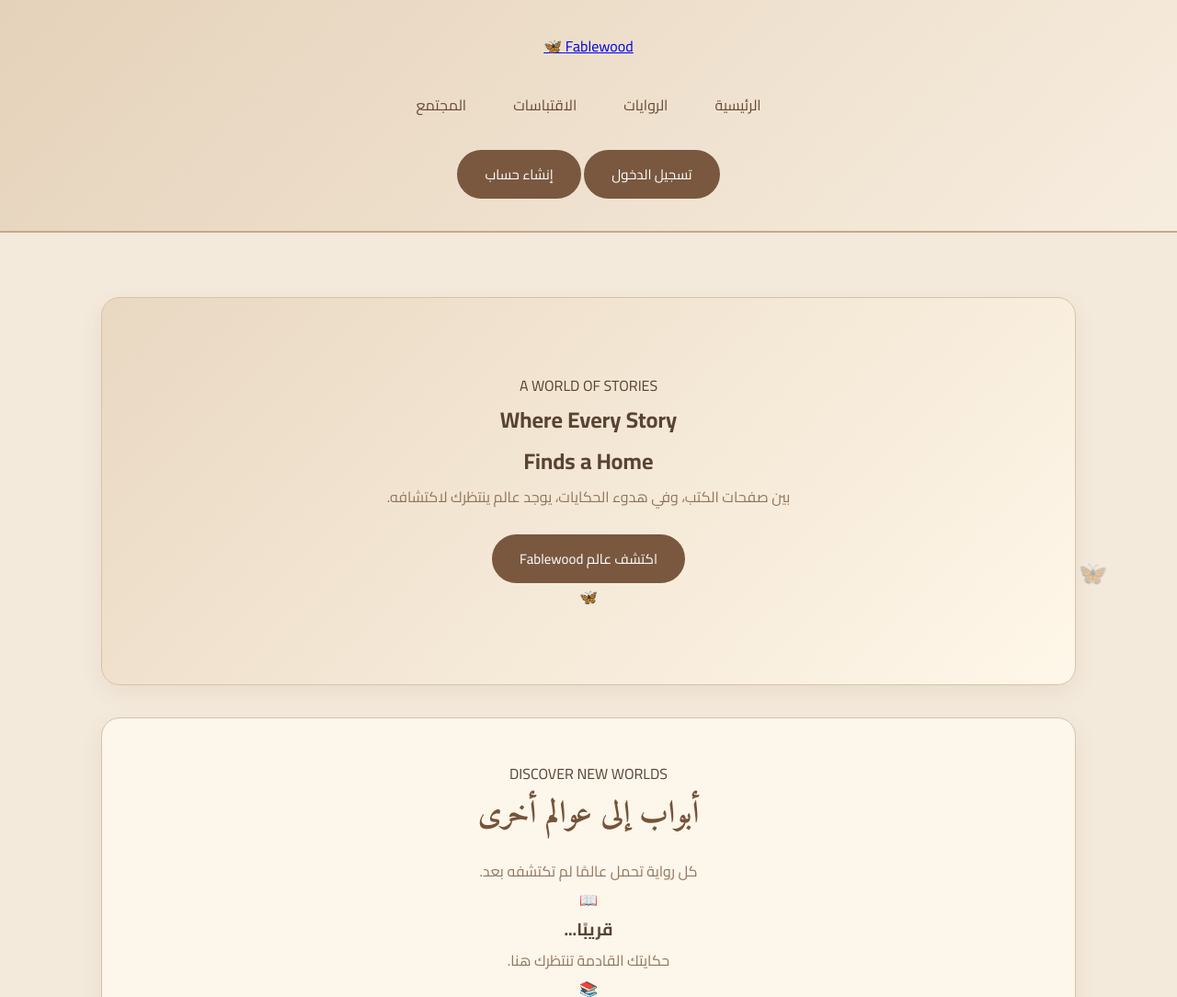
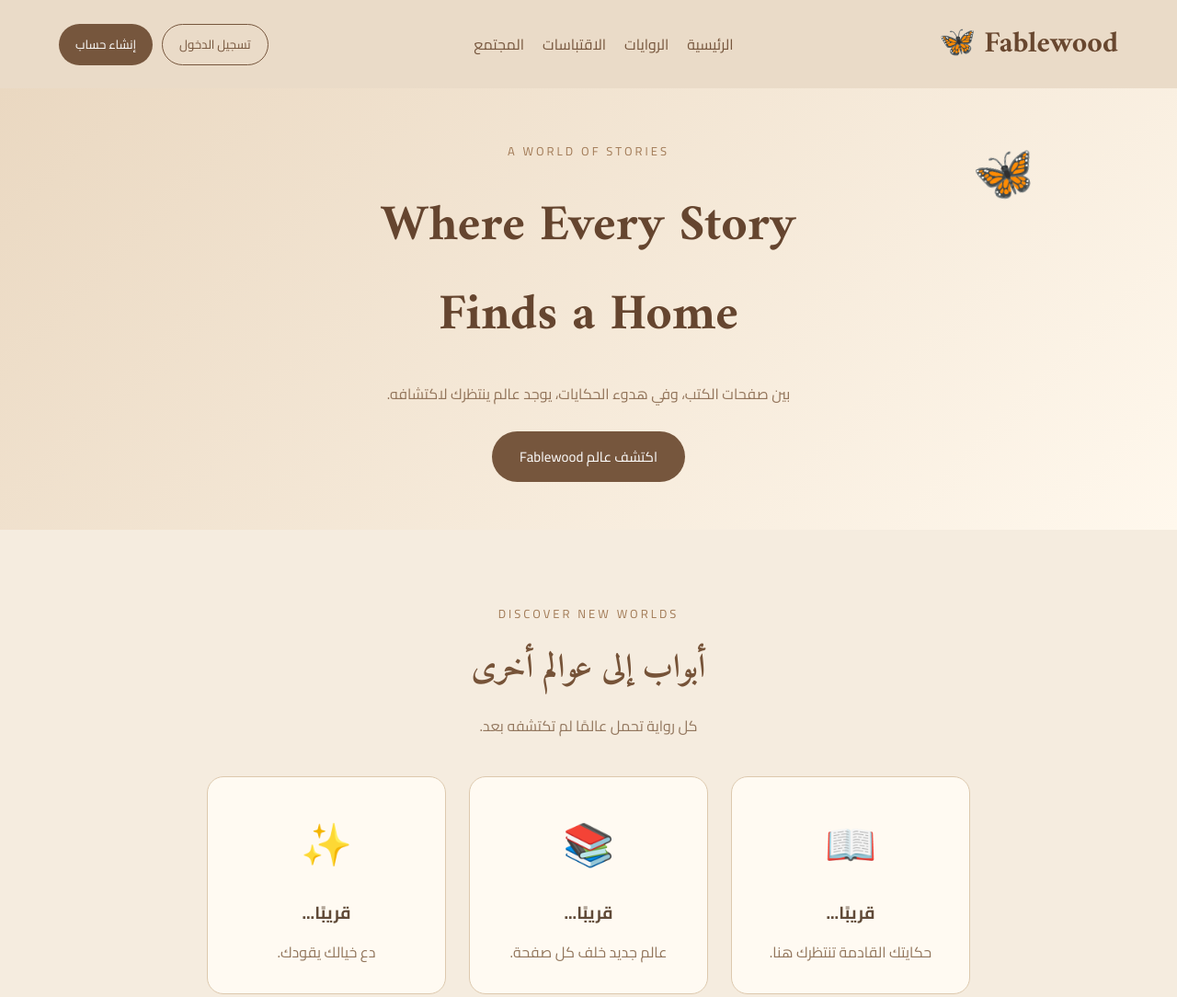
Before and after one commit to b00877586-del/Fablewood, a plain HTML site: page index.html in a window 1280 px wide. Shown: the top 1084 px of the page at 92% size. Drawn offline with Linux system fonts and the light colour scheme.

Commit message:
Update style.css

```diff
--- a/style.css
+++ b/style.css
@@ -8,191 +8,274 @@
 }
 
 body {
-    background: #f4eadb;
-    color: #594333;
+    background: #f5ecdf;
+    color: #604a38;
     font-family: 'Cairo', sans-serif;
-    overflow-x: hidden;
-}
-
-/* Header */
-
-header {
-    text-align: center;
-    padding: 35px 15px;
-    background: linear-gradient(135deg, #e5d2ba, #f7eddf);
-    border-bottom: 2px solid #c5a989;
-    position: relative;
-}
-
-header h1 {
-    font-family: 'Amiri', serif;
-    font-size: 55px;
-    color: #65452f;
-    letter-spacing: 2px;
-}
-
-header p {
-    font-size: 14px;
-    color: #92745a;
-    letter-spacing: 2px;
-    direction: ltr;
 }
 
 /* Navigation */
 
-nav {
-    margin-top: 25px;
+.navbar {
     display: flex;
-    justify-content: center;
+    justify-content: space-between;
+    align-items: center;
+    padding: 20px 5%;
+    background: #eadbc8;
     flex-wrap: wrap;
     gap: 15px;
 }
 
+.logo {
+    font-family: 'Amiri', serif;
+    font-size: 32px;
+    font-weight: bold;
+    color: #68472f;
+    text-decoration: none;
+}
+
+nav {
+    display: flex;
+    gap: 20px;
+    flex-wrap: wrap;
+}
+
 nav a {
+    color: #76563d;
     text-decoration: none;
-    color: #684a35;
-    padding: 9px 18px;
-    border-radius: 25px;
     transition: 0.3s;
 }
 
 nav a:hover {
-    background: #79583f;
-    color: #fff5e8;
+    color: #b18458;
 }
 
-/* Main */
-
-main {
-    max-width: 1100px;
-    margin: auto;
-    padding: 35px 20px;
-}
-
-section {
-    min-height: 240px;
-    margin: 35px 0;
-    padding: 45px 25px;
-    text-align: center;
-    background: rgba(255, 250, 240, 0.75);
-    border: 1px solid #d8c2a7;
-    border-radius: 20px;
-    box-shadow: 0 8px 25px rgba(91, 64, 42, 0.08);
-    transition: 0.4s;
-}
-
-section:hover {
-    transform: translateY(-5px);
-    box-shadow: 0 12px 30px rgba(91, 64, 42, 0.13);
-}
-
-section h2 {
-    font-family: 'Amiri', serif;
-    font-size: 34px;
-    color: #765338;
-    margin-bottom: 15px;
-}
-
-section p {
-    color: #92765d;
-    line-height: 2;
-}
-
-/* Welcome Section */
-
-#home {
-    padding: 80px 20px;
-    background: linear-gradient(135deg, #e9d8c2, #fff7e9);
-}
-
-#home h2 {
-    font-size: 45px;
-}
+/* Buttons */
 
 button {
-    margin-top: 25px;
-    padding: 12px 30px;
+    font-family: 'Cairo', sans-serif;
+    cursor: pointer;
     border: none;
-    border-radius: 30px;
-    background: #79583f;
-    color: white;
-    font-family: 'Cairo', sans-serif;
-    font-size: 15px;
-    cursor: pointer;
     transition: 0.3s;
 }
 
-button:hover {
-    background: #a17a56;
-    transform: scale(1.05);
+.auth-buttons {
+    display: flex;
+    gap: 10px;
 }
 
-/* Butterflies */
-
-body::before {
-    content: "🦋";
-    position: fixed;
-    top: 25%;
-    left: 5%;
-    font-size: 30px;
-    opacity: 0.45;
-    pointer-events: none;
-    animation: butterfly 7s infinite ease-in-out;
+.login-btn,
+.signup-btn {
+    padding: 9px 18px;
+    border-radius: 25px;
 }
 
-body::after {
-    content: "🦋";
-    position: fixed;
-    bottom: 15%;
-    right: 6%;
-    font-size: 25px;
-    opacity: 0.35;
-    pointer-events: none;
-    animation: butterfly 9s infinite ease-in-out reverse;
+.login-btn {
+    background: transparent;
+    color: #76563d;
+    border: 1px solid #76563d;
 }
 
-@keyframes butterfly {
+.signup-btn,
+.explore-btn,
+.community-section button {
+    background: #76563d;
+    color: white;
+}
+
+.signup-btn:hover,
+.explore-btn:hover,
+.community-section button:hover {
+    background: #a17a56;
+}
+
+/* Hero */
+
+.hero {
+    min-height: 480px;
+    display: flex;
+    justify-content: center;
+    align-items: center;
+    text-align: center;
+    position: relative;
+    overflow: hidden;
+    padding: 50px 20px;
+    background: linear-gradient(135deg, #ead8c1, #fff8ed);
+}
+
+.hero-content {
+    max-width: 650px;
+    z-index: 1;
+}
+
+.welcome-label,
+.section-heading span,
+.quotes-section > span {
+    color: #a17a56;
+    letter-spacing: 3px;
+    font-size: 13px;
+}
+
+.hero h1 {
+    font-family: 'Amiri', serif;
+    font-size: 55px;
+    color: #65452f;
+    margin: 20px 0;
+    direction: ltr;
+}
+
+.hero p {
+    line-height: 2;
+    color: #92745a;
+}
+
+.explore-btn {
+    margin-top: 25px;
+    padding: 13px 30px;
+    border-radius: 30px;
+    font-size: 15px;
+}
+
+.hero-decoration {
+    position: absolute;
+    top: 40px;
+    right: 12%;
+    font-size: 55px;
+    animation: fly 5s infinite ease-in-out;
+}
+
+@keyframes fly {
     0%, 100% {
         transform: translateY(0) rotate(-10deg);
     }
 
     50% {
-        transform: translateY(-35px) rotate(15deg);
+        transform: translateY(-25px) rotate(15deg);
     }
+}
+
+/* Books */
+
+.books-section {
+    padding: 75px 20px;
+    text-align: center;
+}
+
+.section-heading h2,
+.quotes-section h2,
+.community-section h2 {
+    font-family: 'Amiri', serif;
+    font-size: 36px;
+    margin: 15px 0;
+    color: #765338;
+}
+
+.section-heading p {
+    color: #92765d;
+}
+
+.books-container {
+    display: flex;
+    justify-content: center;
+    flex-wrap: wrap;
+    gap: 25px;
+    margin-top: 40px;
+}
+
+.book-card {
+    background: #fffaf2;
+    border: 1px solid #ddc9ae;
+    border-radius: 18px;
+    padding: 30px;
+    width: 260px;
+    transition: 0.3s;
+}
+
+.book-card:hover {
+    transform: translateY(-8px);
+    box-shadow: 0 10px 25px #76533820;
+}
+
+.book-icon {
+    font-size: 45px;
+    margin-bottom: 15px;
+}
+
+.book-card h3 {
+    margin-bottom: 10px;
+}
+
+.book-card p {
+    color: #92765d;
+}
+
+/* Quotes */
+
+.quotes-section {
+    text-align: center;
+    padding: 75px 20px;
+    background: #eadbc8;
+}
+
+.quotes-section blockquote {
+    font-family: 'Amiri', serif;
+    font-size: 25px;
+    line-height: 2;
+    max-width: 650px;
+    margin: 25px auto 0;
+    color: #765338;
+}
+
+/* Community */
+
+.community-section {
+    text-align: center;
+    padding: 80px 20px;
+}
+
+.community-section p {
+    line-height: 2;
+    color: #92765d;
+}
+
+.community-section button {
+    padding: 12px 30px;
+    border-radius: 25px;
+    margin-top: 25px;
 }
 
 /* Footer */
 
 footer {
     text-align: center;
-    padding: 25px;
-    background: #e5d2ba;
+    padding: 35px 15px;
+    background: #dfcbb3;
     color: #765338;
-    margin-top: 50px;
+    line-height: 2;
+}
+
+footer h2 {
+    font-family: 'Amiri', serif;
+    font-size: 30px;
 }
 
 /* Mobile */
 
-@media (max-width: 600px) {
-
-    header h1 {
-        font-size: 42px;
+@media (max-width: 750px) {
+    .navbar {
+        justify-content: center;
+        flex-direction: column;
     }
 
     nav {
-        gap: 5px;
+        justify-content: center;
     }
 
-    nav a {
-        font-size: 13px;
-        padding: 8px 12px;
+    .hero h1 {
+        font-size: 40px;
     }
 
-    section {
-        padding: 35px 15px;
-    }
-
-    #home h2 {
-        font-size: 34px;
+    .hero-decoration {
+        right: 5%;
+        font-size: 35px;
     }
 }
```
